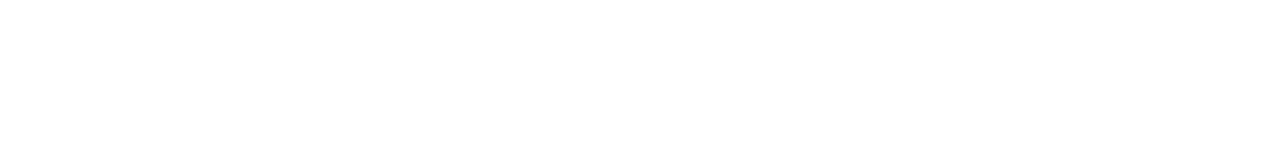
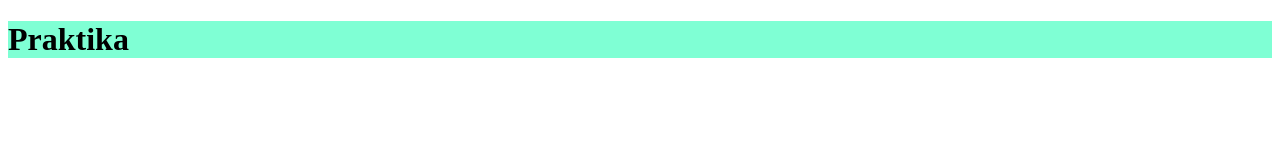
Before and after one commit to camomile4/first-project, a plain HTML site: page index.html in a window 1280 px wide. Drawn offline with Linux system fonts and the light colour scheme.

Commit message:
добавили изменения в разметку и стили

```diff
--- a/index.html
+++ b/index.html
@@ -0,0 +1,12 @@
+<!DOCTYPE html>
+<html>
+    <head>
+        <style></style>
+        <link rel="stylesheet" href="style.css">
+    </head>
+    <body>
+        <div>
+            <h1>Praktika</h1>
+        </div>
+    </body>
+</html>
--- a/style.css
+++ b/style.css
@@ -1 +1,3 @@
-backgroud-color: blue;
+div {
+    background-color: aquamarine;
+}
```
